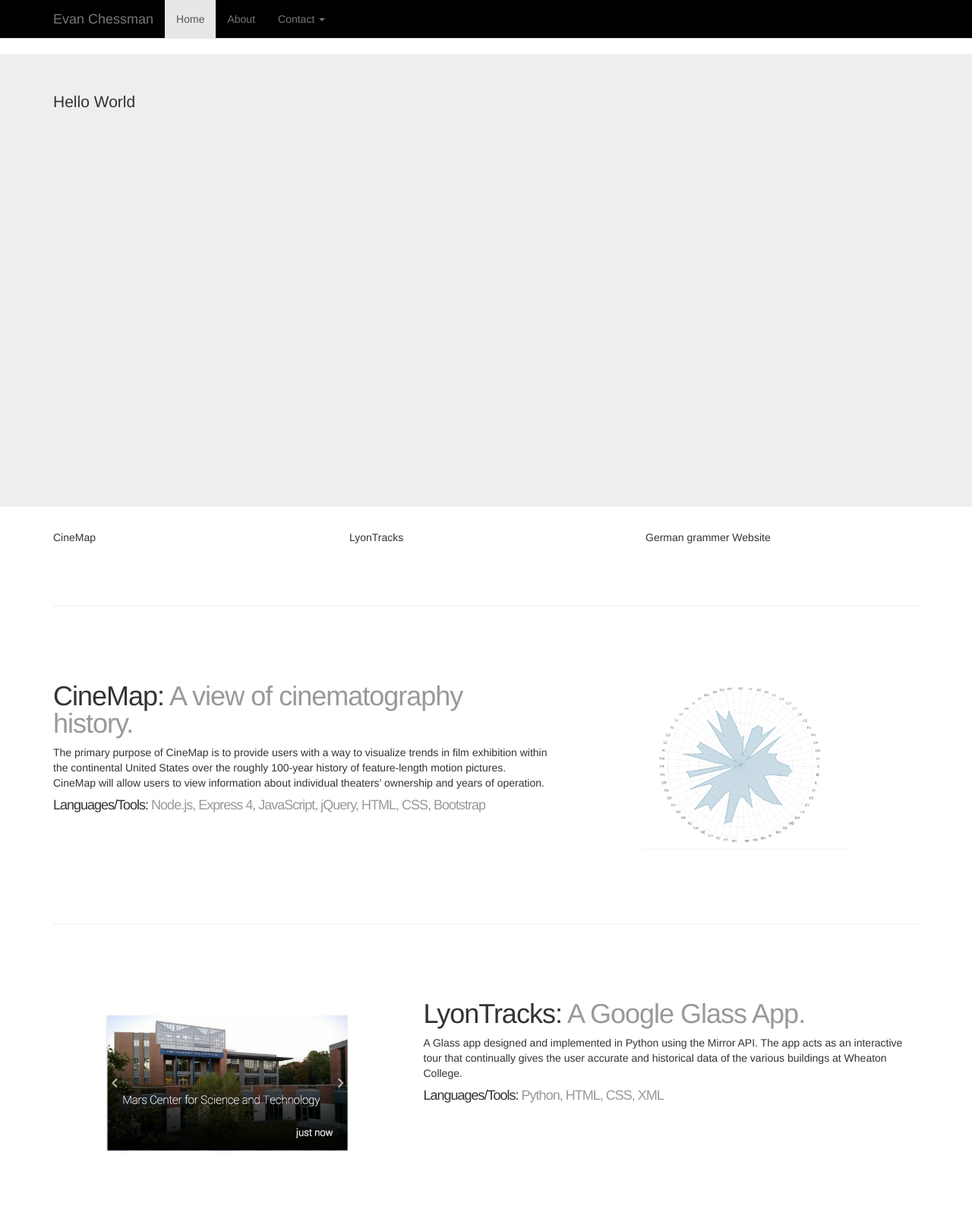
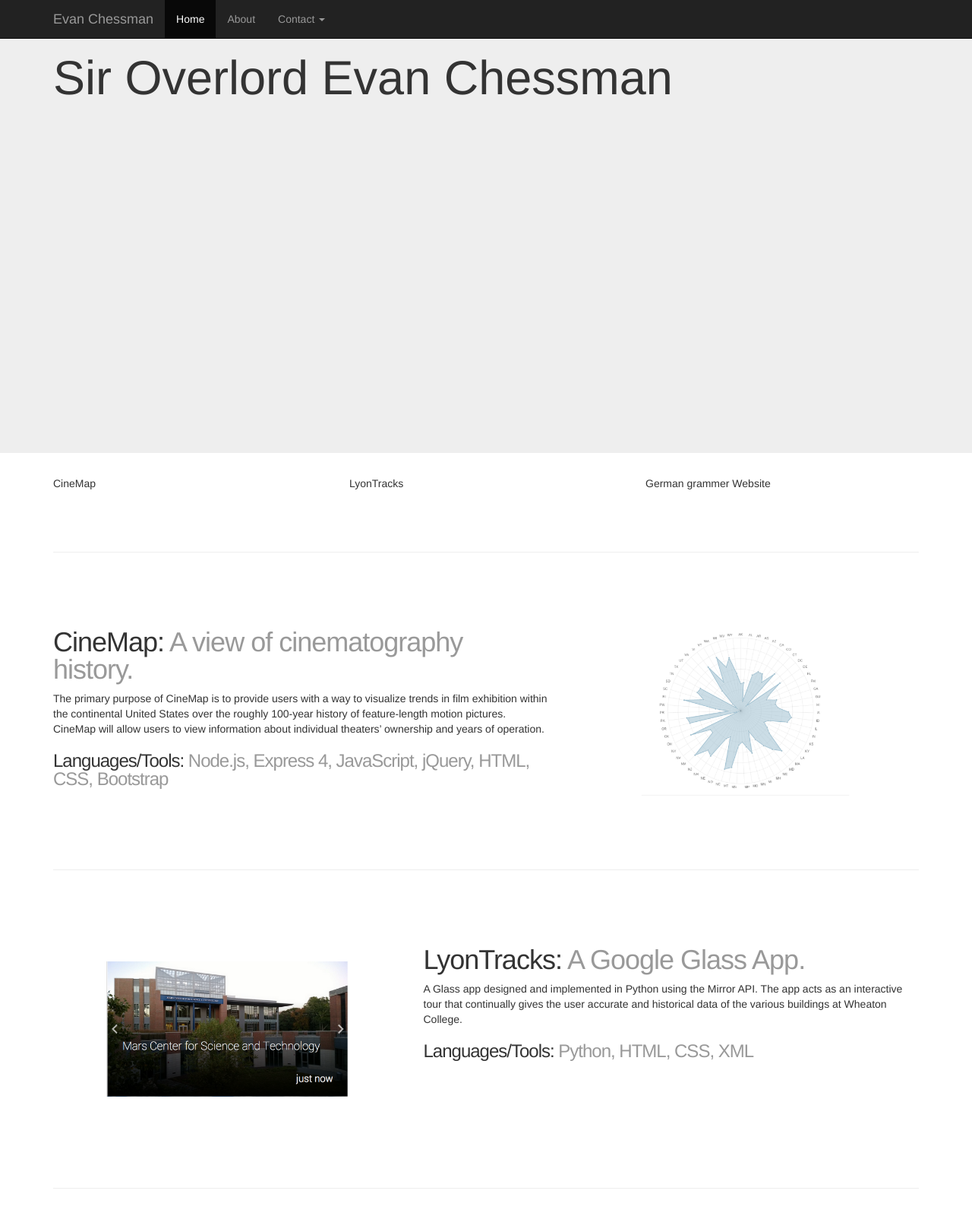
Before and after one commit to evan1590/evan1590.github.io, a plain HTML site: page index.html in a window 1280 px wide. Shown: the top 1600 px of the page at 76% size. Drawn offline with nearby package versions, Linux system fonts and the light colour scheme.

Commit message:
changes the nav bar to fixed and chnage the jumbotron

```diff
--- a/index.html
+++ b/index.html
@@ -12,8 +12,44 @@
 
   </head>
   <body>
-    <div class="navbar navbar-default navbar-static-top" role="navigation" style="background-color: black; height =75px" >
-      <div class="container"> <!-- makes a conatiner div -->
+    <div class="navbar navbar-inverse navbar-fixed-top" role="navigation">
+      <div class="container">
+        <div class="navbar-header">
+          <button type="button" class="navbar-toggle" data-toggle="collapse" data-target=".navbar-collapse">
+            <span class="sr-only">Toggle navigation</span>
+            <span class="icon-bar"></span>
+            <span class="icon-bar"></span>
+            <span class="icon-bar"></span>
+          </button>
+          <a class="navbar-brand" href="#">Evan Chessman</a>
+        </div>
+        <div class="navbar-collapse collapse">
+          <ul class="nav navbar-nav">
+            <li class="active"><a href="#">Home</a></li>
+            <li><a href="#about">About</a></li>
+            <li class="dropdown">
+              <a href="#" class="dropdown-toggle" data-toggle="dropdown">Contact <b class="caret"></b></a>
+              <ul class="dropdown-menu">
+                <li><a href="#">E-mail</a></li>
+                <li class="divider"></li>
+                <li class="dropdown-header"></li>
+              </ul>
+            </li>
+          </ul>
+        </div>
+      </div>
+    </div>
+
+    <!-- Main jumbotron for a primary marketing message or call to action -->
+    <div class="jumbotron">
+      <div class="container" style="height: 500px">
+        <h1>Sir Overlord Evan Chessman</h1>
+
+        <!-- <p><a class="btn btn-primary btn-lg" role="button">Learn more &raquo;</a></p> -->
+      </div>
+    </div>
+    <!-- <div class="navbar navbar-default navbar-static-top" role="navigation" style="background-color: black; height =75px" >
+      <div class="container">
         <div class="navbar-header">
           <a class="navbar-brand" href="#">Evan Chessman</a>
         </div>
@@ -38,7 +74,7 @@
         <p>Hello World</p>
         <img src="">
       </div>
-    </div>
+    </div> -->
     <div class ="container">
       <div class="row">
         <div class="col-md-4">CineMap</div>
@@ -55,7 +91,7 @@
           <p>The primary purpose of CineMap is to provide users with a way to visualize trends in film exhibition within the continental United States over the roughly 100-year history of feature-length motion pictures. CineMap will allow users to view information about individual theaters’ ownership and years of operation.
           </p>
           <!-- <hr class="featurette-divider"> -->
-          <h4 class="featurette-heading">Languages/Tools: <span class= "text-muted">Node.js, Express 4, JavaScript, jQuery, HTML, CSS, Bootstrap</span></h4>
+          <h3 class="featurette-heading">Languages/Tools: <span class= "text-muted">Node.js, Express 4, JavaScript, jQuery, HTML, CSS, Bootstrap</span></h3>
         </div>
         <div class="col-md-5">
           <img class="featurette-image img-responsive" src="CinemapRadarGraph.png">
@@ -73,7 +109,7 @@
             </h1>
             <p> A Glass app designed and implemented in Python using the Mirror API. The app acts as an interactive tour that continually gives the user accurate and historical data of the various buildings at Wheaton College.</p>
             <!-- <hr class="featurette-divider"> -->
-            <h4 class="featurette-heading">Languages/Tools: <span class= "text-muted">Python, HTML, CSS, XML</span></h4>
+            <h3 class="featurette-heading">Languages/Tools: <span class= "text-muted">Python, HTML, CSS, XML</span></h3>
         </div>
       </div>
       <hr class="featurette-divider">
@@ -84,7 +120,7 @@
           </h1>
           <p>Created an interactive website aimed at introductory level German speakers for the advancement and practice of German vocabulary and grammar. Implemented two-way and three-way matching card exercises, as well as fill in the blank and multiple choice activities.</p>
           <!-- <hr class="featurette-divider"> -->
-          <h4 class="featurette-heading">Languages/Tools: <span class= "text-muted">HTML, CSS, jQuery and JavaScript</span></h4>
+          <h3 class="featurette-heading">Languages/Tools: <span class= "text-muted">HTML, CSS, jQuery and JavaScript</span></h3>
         </div>
         <div class= "col-md-5">
           <img class="featurette-image img-responsive" src="GermanShot.png">
```
